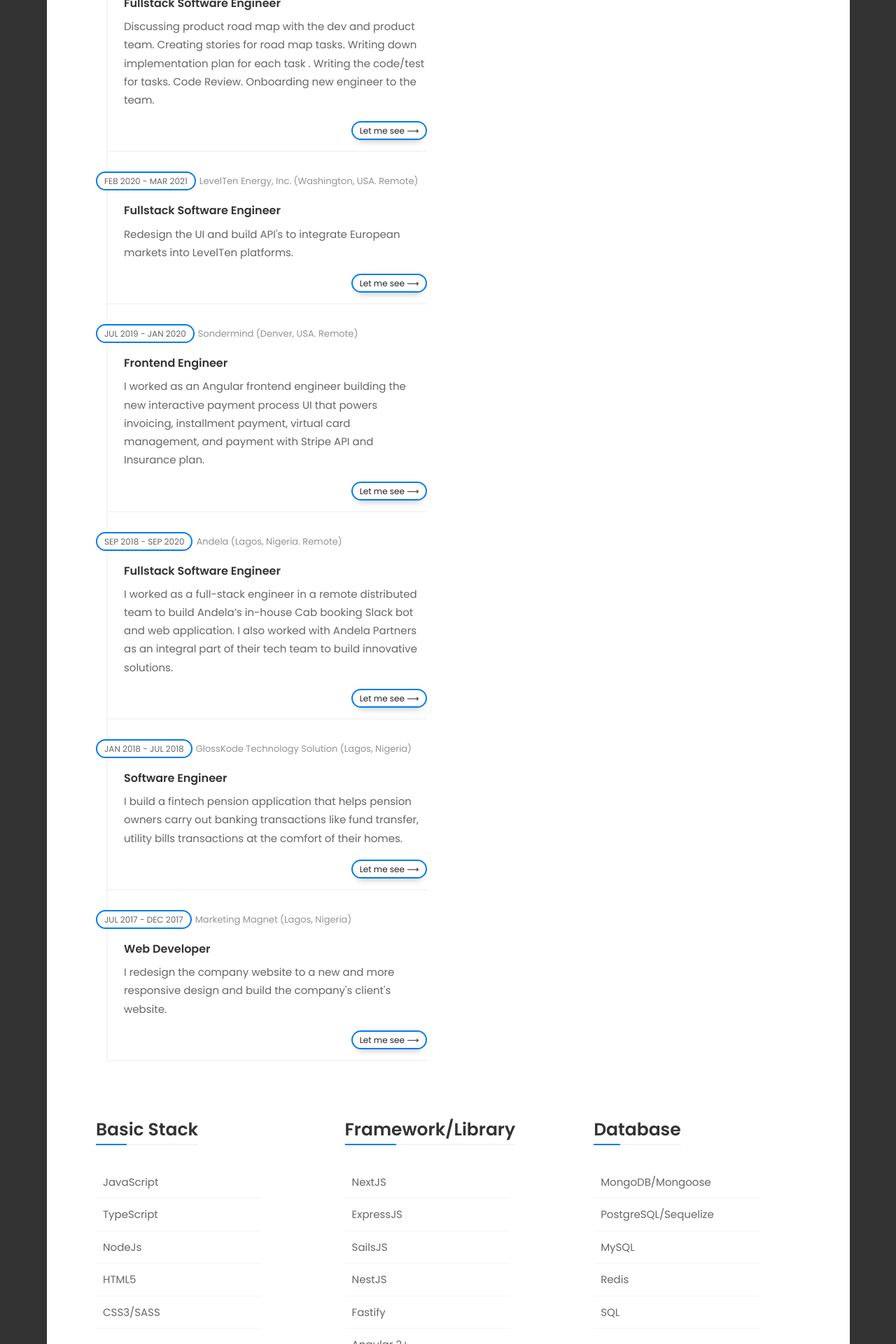
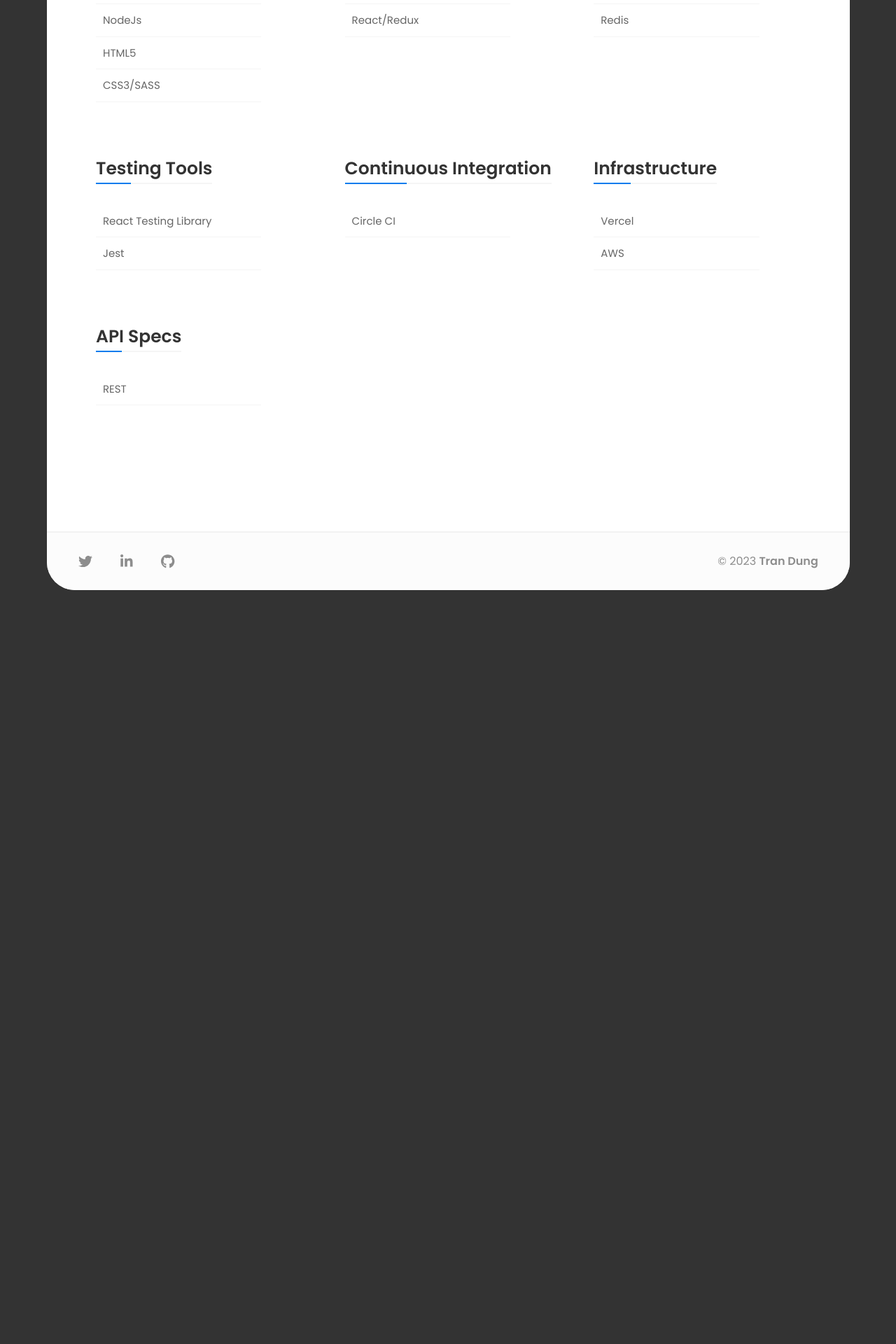
Before and after one commit to dungtran09/Portfolio, a React (Vite) app: page /resume in a window 1280 px wide. Shown: the part 880-2800 px from the top of the page at 70% size. After the commit the page ends 1753 px from the top, so only its background shows below. Built offline with nearby package versions, Linux system fonts and the light colour scheme.

Commit message:
Fix data/index.json file

```diff
--- a/src/data/index.json
+++ b/src/data/index.json
@@ -3,185 +3,34 @@
     {
       "start": "Feb 2023",
       "end": "Present",
-      "company": "HeyCar (Berlin, Germany)",
-      "role": "Senior Frontend Engineer",
-      "description": "Write production-ready clean code, ensure the testing pyramid is followed, and Consistently design code aligned with the overall service architecture, make technical decisions in alignment with the organization's engineering technical vision, Identify and escalate potential risks in the team's domain to engineering managers. and mentor junior engineers.",
-      "link": "https://hey.car/"
-    },
-    {
-      "start": "Apr 2021",
-      "end": "Aug 2022",
-      "company": "Construyo (Berlin, Germany)",
-      "role": "Fullstack Software Engineer",
-      "description": "Discussing product road map with the dev and product team. Creating stories for road map tasks. Writing down implementation plan for each task . Writing the code/test for tasks. Code Review. Onboarding new engineer to the team.",
-      "link": "https://www.construyo.de/"
-    },
-    {
-      "start": "Feb 2020",
-      "end": "Mar 2021",
-      "company": "LevelTen Energy, Inc. (Washington, USA. Remote)",
-      "role": "Fullstack Software Engineer",
-      "description": "Redesign the UI and build API's to integrate European markets into LevelTen platforms.",
-      "link": "https://leveltenenergy.com/"
-    },
-    {
-      "start": "Jul 2019",
-      "end": "Jan 2020",
-      "company": "Sondermind (Denver, USA. Remote)",
-      "role": "Frontend Engineer",
-      "description": "I worked as an Angular frontend engineer building the new interactive payment process UI that powers invoicing, installment payment, virtual card management, and payment with Stripe API and Insurance plan.",
-      "link": "https://www.sondermind.com/"
-    },
-    {
-      "start": "Sep 2018",
-      "end": "Sep 2020",
-      "company": "Andela (Lagos, Nigeria. Remote)",
-      "role": "Fullstack Software Engineer",
-      "description": "I worked as a full-stack engineer in a remote distributed team to build Andela’s in-house Cab booking Slack bot and web application. I also worked with Andela Partners as an integral part of their tech team to build innovative solutions.",
-      "link": "https://andela.com/"
-    },
-    {
-      "start": "Jan 2018",
-      "end": "Jul 2018",
-      "company": "GlossKode Technology Solution (Lagos, Nigeria)",
-      "role": "Software Engineer",
-      "description": "I build a fintech pension application that helps pension owners carry out banking transactions like fund transfer, utility bills transactions at the comfort of their homes.",
-      "link": "https://glosskode.com/"
-    },
-    {
-      "start": "Jul 2017",
-      "end": "Dec 2017",
-      "company": "Marketing Magnet (Lagos, Nigeria)",
-      "role": "Web Developer",
-      "description": "I redesign the company website to a new and more responsive design and build the company's client's website.",
-      "link": "http://themarketingmagnet.com/"
+      "company": "Null",
+      "role": "Web Development",
+      "description": "Junior engineers.",
+      "link": "#"
     }
   ],
   "educations": [
     {
-      "year": "2015",
-      "school": "University of Benin",
-      "degree": "Bachelor of Science in Economics and Statistics"
+      "year": "2014",
+      "school": "University of QT",
+      "degree": "..."
     }
   ],
   "skills": {
     "basics": ["JavaScript", "TypeScript", "NodeJs", "HTML5", "CSS3/SASS"],
-    "libraries": [
-      "NextJS",
-      "ExpressJS",
-      "SailsJS",
-      "NestJS",
-      "Fastify",
-      "Angular 2+",
-      "React/Redux"
-    ],
-    "databases": [
-      "MongoDB/Mongoose",
-      "PostgreSQL/Sequelize",
-      "MySQL",
-      "Redis",
-      "SQL"
-    ],
-    "testing": [
-      "React Testing Library",
-      "Mocha/Chai",
-      "Jest",
-      "Jasmine",
-      "Protractor"
-    ],
-    "integration": ["Circle CI", "Travis CI", "Code Climate"],
-    "infrastructure": [
-      "Heroku",
-      "Google Cloud Platform",
-      "Netify",
-      "Vercel",
-      "Firebase",
-      "AWS"
-    ],
-    "api": ["REST", "GraphQL"]
+    "libraries": ["ExpressJS", "NestJS", "React/Redux"],
+    "databases": ["MongoDB/Mongoose", "PostgreSQL/Sequelize", "Redis"],
+    "testing": ["React Testing Library", "Jest"],
+    "integration": ["Circle CI"],
+    "infrastructure": ["Vercel", "AWS"],
+    "api": ["REST"]
   },
   "blogs": [
     {
       "title": "How to setup Sequelize migration in a NestJS Project",
       "body": "When building your backend application with Sequelize, you need a way to ensure your database is in sync with changes made in your model schemas. Sequelize provides three ways to do this....",
       "date": "FEBRUARY 13, 2021",
-      "link": "https://victoronwuzor.medium.com/how-to-setup-sequelize-migration-in-a-nestjs-project-b4aec1f88612/"
-    },
-    {
-      "title": "How to Build a Generic Form Validator in Angular",
-      "body": "Building an Angular application that involves many forms can be stressful. Especially so when you have to handle the validation messages on each component. One way to reduce your stress is to write a generic validation class that handles all your validation messages....",
-      "date": "NOVEMBER 03, 2020",
-      "link": "https://www.freecodecamp.org/news/angular-generic-form-validator/"
-    },
-    {
-      "title": "How to Build Web APIs with NestJS, Postgres, and Sequelize - A Beginner's Guide",
-      "body": "NestJS is an MVC framework for building efficient, scalable Node.js server-side applications. It is built with and fully supports TypeScript (yet still enables developers to code in pure JavaScript). It also combines elements of Object Oriented Programming, Functional Programming, and Functional Reactive Programming...",
-      "date": "JUNE 15, 2020",
-      "link": "https://www.freecodecamp.org/news/build-web-apis-with-nestjs-beginners-guide/"
-    },
-    {
-      "title": "How to use the addScope method in Sequelize",
-      "body": "Sequelize scoping allows you to define commonly used queries that you can easily use later. Scopes are defined in the model definition and can be finder objects, or functions returning finder objects...",
-      "date": "DECEMBER 02, 2019",
-      "link": "https://medium.com/@victoronwuzor/how-to-use-the-addscope-method-in-sequelize-69867e613909"
-    },
-    {
-      "title": "Software Development Summary for absolute Beginners",
-      "body": "If you are a beginner in the software development ecosystem, chances are you can’t wait to start developing badass web apps, mobile or desktop apps...",
-      "date": "NOVEMBER 20, 2017",
-      "link": "https://medium.com/@victoronwuzor/software-development-for-absolute-beginners-1254cd8876f0"
-    }
-  ],
-  "projects": [
-    {
-      "label": "html",
-      "image": "https://s3.amazonaws.com/creativetim_bucket/products/55/thumb/opt_mdp_angular_thumbnail.jpg?1551358096",
-      "alt": "Sprouge Image",
-      "title": "Sprouge",
-      "stack": "Angular, Node, Express",
-      "preview": "https://gog.com",
-      "github": "https://gog.com",
-      "about": "Lorem ipsum dolor sit, amet consectetur adipisicing elit. Iure quisquam atque tenetur libero, quos repellendus, ab tempora recusandae, velit hic dicta ullam odit provident molestias ipsam! Eos tempora quia sit."
-    },
-    {
-      "label": "angular",
-      "image": "https://s3.amazonaws.com/creativetim_bucket/products/55/thumb/opt_mdp_angular_thumbnail.jpg?1551358096",
-      "alt": "Sprouge Image",
-      "title": "Sprouge",
-      "stack": "Angular, Node, Express",
-      "preview": "https://gog.com",
-      "github": "https://gog.com",
-      "about": "Lorem ipsum dolor sit, amet consectetur adipisicing elit. Iure quisquam atque tenetur libero, quos repellendus, ab tempora recusandae, velit hic dicta ullam odit provident molestias ipsam! Eos tempora quia sit."
-    },
-    {
-      "label": "react",
-      "image": "https://s3.amazonaws.com/creativetim_bucket/products/55/thumb/opt_mdp_angular_thumbnail.jpg?1551358096",
-      "alt": "Sprouge Image",
-      "title": "Sprouge",
-      "stack": "Angular, Node, Express",
-      "preview": "https://gog.com",
-      "github": "https://gog.com",
-      "about": "Lorem ipsum dolor sit, amet consectetur adipisicing elit. Iure quisquam atque tenetur libero, quos repellendus, ab tempora recusandae, velit hic dicta ullam odit provident molestias ipsam! Eos tempora quia sit."
-    },
-    {
-      "label": "react",
-      "image": "https://s3.amazonaws.com/creativetim_bucket/products/55/thumb/opt_mdp_angular_thumbnail.jpg?1551358096",
-      "alt": "Sprouge Image",
-      "title": "Sprouge",
-      "stack": "Angular, Node, Express",
-      "preview": "https://gog.com",
-      "github": "https://gog.com",
-      "about": "Lorem ipsum dolor sit, amet consectetur adipisicing elit. Iure quisquam atque tenetur libero, quos repellendus, ab tempora recusandae, velit hic dicta ullam odit provident molestias ipsam! Eos tempora quia sit."
-    },
-    {
-      "label": "react",
-      "image": "https://s3.amazonaws.com/creativetim_bucket/products/55/thumb/opt_mdp_angular_thumbnail.jpg?1551358096",
-      "alt": "Sprouge Image",
-      "title": "Sprouge",
-      "stack": "Angular, Node, Express",
-      "preview": "https://gog.com",
-      "github": "https://gog.com",
-      "about": "Lorem ipsum dolor sit, amet consectetur adipisicing elit. Iure quisquam atque tenetur libero, quos repellendus, ab tempora recusandae, velit hic dicta ullam odit provident molestias ipsam! Eos tempora quia sit."
+      "link": "#"
     }
   ]
 }
--- a/src/views/Contact/Contact.tsx
+++ b/src/views/Contact/Contact.tsx
@@ -23,7 +23,7 @@ const Contact = () => (
                 href="mailto:victor.onwuzor@gmail.com"
                 className="btn btn__primary"
               >
-                Say Hello{" "}
+                Say Hello
                 <span role="img" aria-label="emoji">
                   👋
                 </span>
--- a/src/views/Resume/Resume.tsx
+++ b/src/views/Resume/Resume.tsx
@@ -11,7 +11,7 @@ import data from "../../data/index.json";
 
 const Resume = () => (
   <Section>
-    <PageHeader title="Resume" subTitle="6+ Years of Experience" />
+    <PageHeader title="Resume" subTitle="Experience" />
 
     <Container>
       <GridContainer>
```
